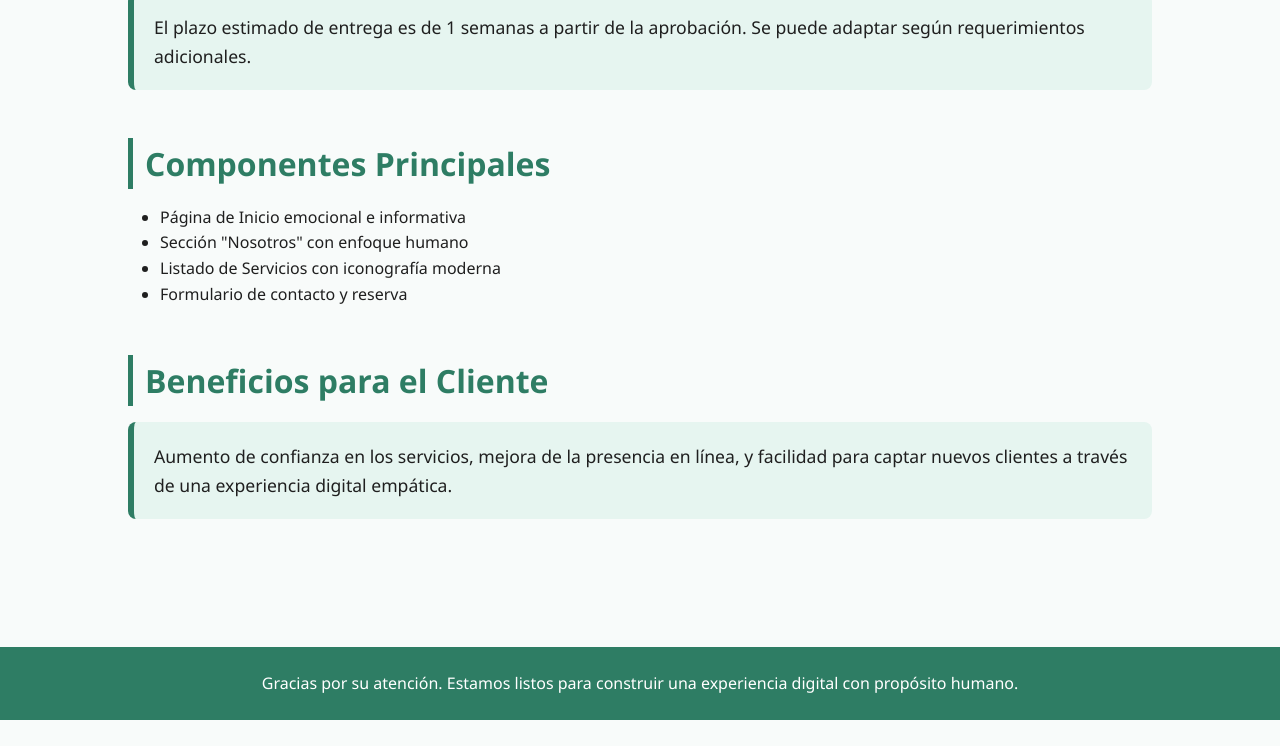
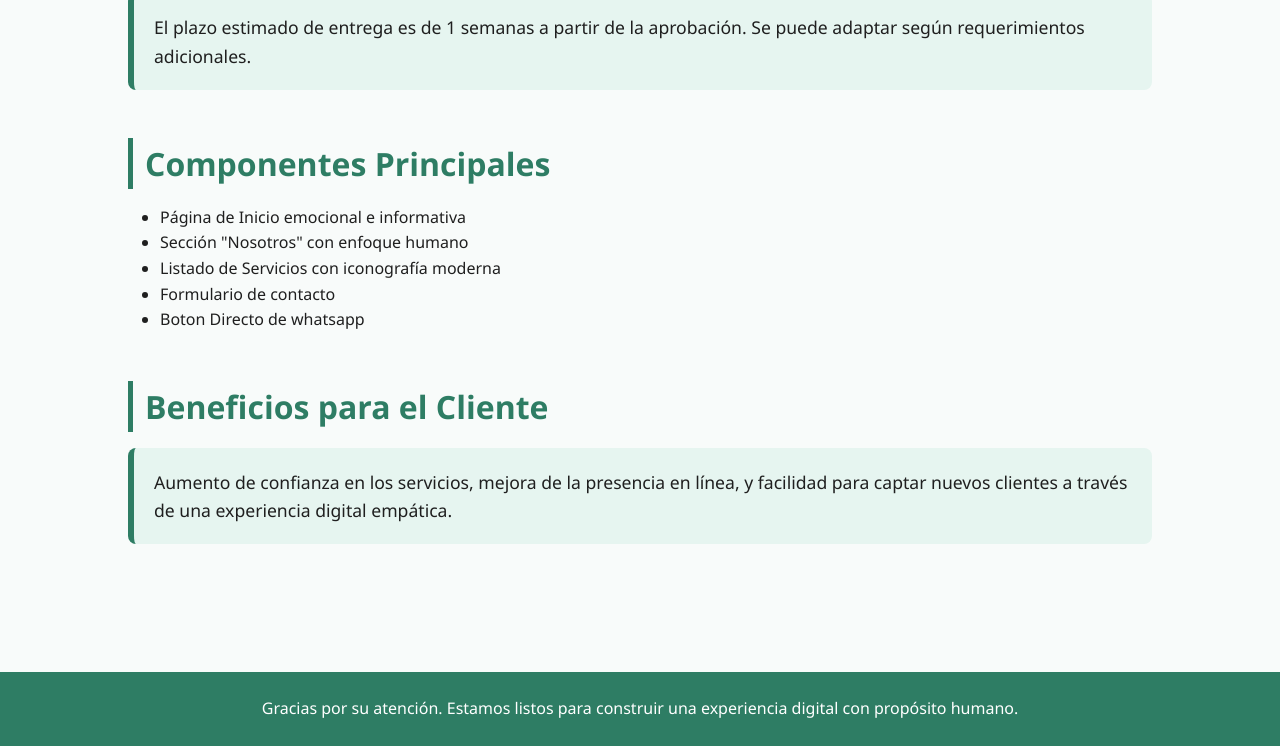
Before and after one commit to juandmelendezpe/ProyectScc, a plain HTML site: page index.html in a window 1280 px wide. Shown: the part 1178-1924 px from the top of the page. Before the commit the page ends 1898 px from the top, so only its background shows below. Drawn offline with Linux system fonts and the light colour scheme.

Commit message:
update cotizacion
- de agrega un componente del boton de whatsapp

```diff
--- a/index.html
+++ b/index.html
@@ -82,7 +82,9 @@
         <li>Página de Inicio emocional e informativa</li>
         <li>Sección "Nosotros" con enfoque humano</li>
         <li>Listado de Servicios con iconografía moderna</li>
-        <li>Formulario de contacto y reserva</li>
+        <li>Formulario de contacto</li>
+        <li>Boton Directo de whatsapp</li>
+
       </ul>
     </section>
     <section class="section">
```
